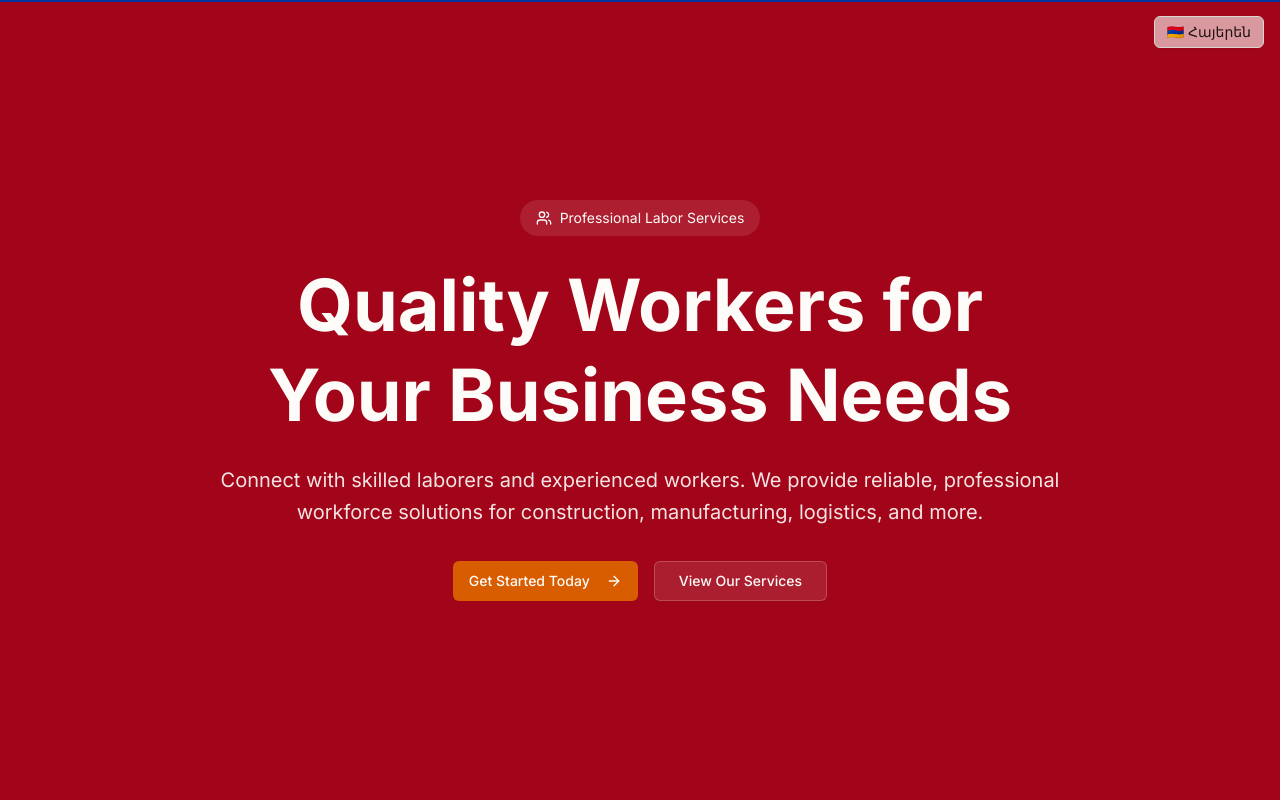
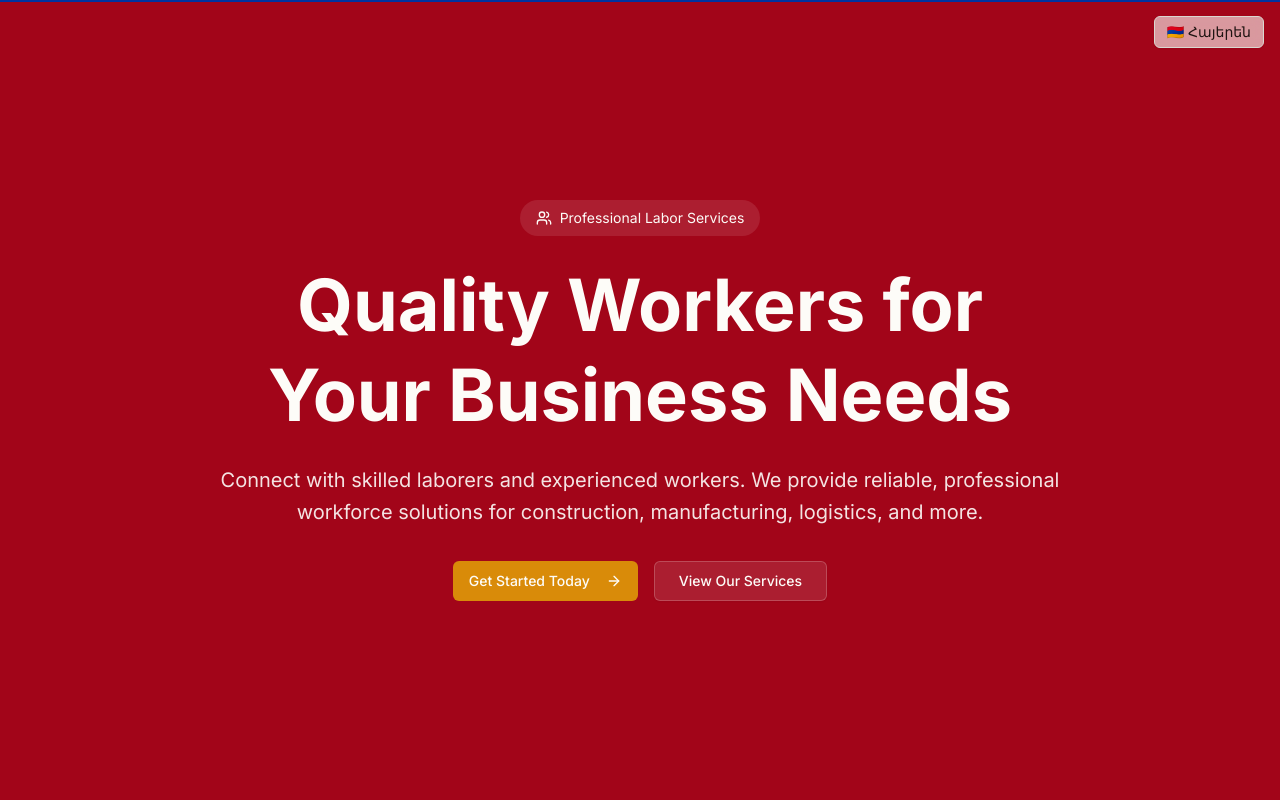
Before and after one commit to AliZok/labor-center, a Next.js app: page / in a window 1280 px wide. Shown: the top 800 px of the page. Built offline with nearby package versions, Linux system fonts and the light colour scheme.

Commit message:
armen project fisrt design done

```diff
--- a/app/globals.css
+++ b/app/globals.css
@@ -16,7 +16,7 @@
   --secondary-foreground: oklch(0.99 0.005 85);
   --muted: oklch(0.95 0.01 85);
   --muted-foreground: oklch(0.5 0.02 30);
-  --accent: oklch(0.62 0.19 55);
+  --accent: oklch(0.7 0.15 70);
   --accent-foreground: oklch(0.99 0.005 85);
   --destructive: oklch(0.577 0.245 27.325);
   --destructive-foreground: oklch(0.99 0.005 85);
@@ -25,7 +25,7 @@
   --ring: oklch(0.45 0.18 25);
   --chart-1: oklch(0.45 0.18 25);
   --chart-2: oklch(0.42 0.15 250);
-  --chart-3: oklch(0.62 0.19 55);
+  --chart-3: oklch(0.7 0.15 70);
   --chart-4: oklch(0.35 0.15 25);
   --chart-5: oklch(0.52 0.17 250);
   --radius: 0.5rem;
@@ -52,7 +52,7 @@
   --secondary-foreground: oklch(0.99 0.005 85);
   --muted: oklch(0.25 0.02 30);
   --muted-foreground: oklch(0.7 0.01 85);
-  --accent: oklch(0.72 0.19 55);
+  --accent: oklch(0.7 0.15 70);
   --accent-foreground: oklch(0.15 0.02 30);
   --destructive: oklch(0.396 0.141 25.723);
   --destructive-foreground: oklch(0.99 0.005 85);
@@ -61,7 +61,7 @@
   --ring: oklch(0.55 0.18 25);
   --chart-1: oklch(0.55 0.18 25);
   --chart-2: oklch(0.52 0.15 250);
-  --chart-3: oklch(0.72 0.19 55);
+  --chart-3: oklch(0.7 0.15 70);
   --chart-4: oklch(0.45 0.15 25);
   --chart-5: oklch(0.62 0.17 250);
   --sidebar: oklch(0.205 0 0);
```
